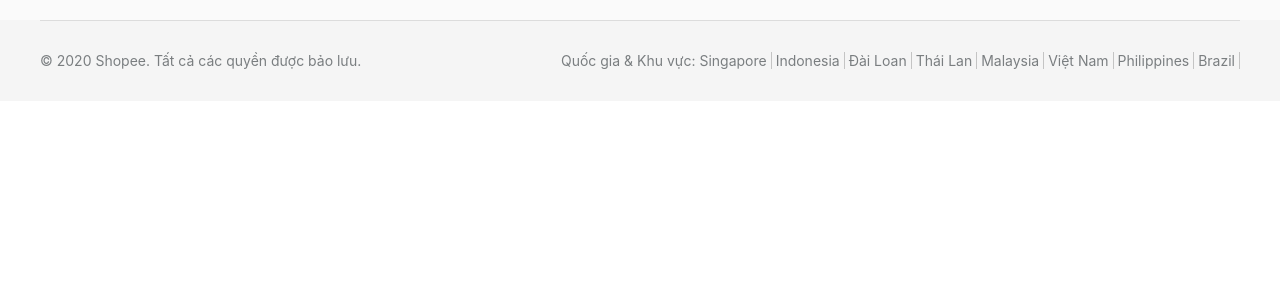
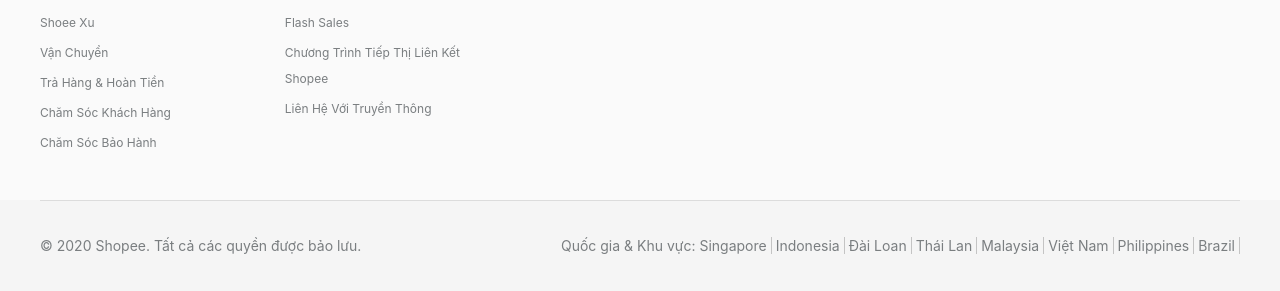
Before and after one commit to hoanghm690/Shopee-clone-html, a plain HTML site: page index.html in a window 1280 px wide. Shown: the part 1229-1520 px from the top of the page. Before the commit the page ends 1330 px from the top, so only its background shows below. Drawn offline with nearby package versions, Linux system fonts and the light colour scheme.

Commit message:
update base

```diff
--- a/assets/css/base.css
+++ b/assets/css/base.css
@@ -22,7 +22,7 @@
 
 html {
   font-size: 62.5%;
-  line-height: 1.6rem;
+  line-height: 2.6rem;
   box-sizing: border-box;
 }
 
--- a/assets/css/style.css
+++ b/assets/css/style.css
@@ -1117,8 +1117,7 @@ i.home-product-item__like-icon-fill {
   padding-left: 0;
   list-style: none;
 }
-.footer-item {
-}
+
 .footer-item-link {
   text-decoration: none;
   color: #7a7e80;
```
Also changed, not shown: index.html (line endings or trailing spaces).
